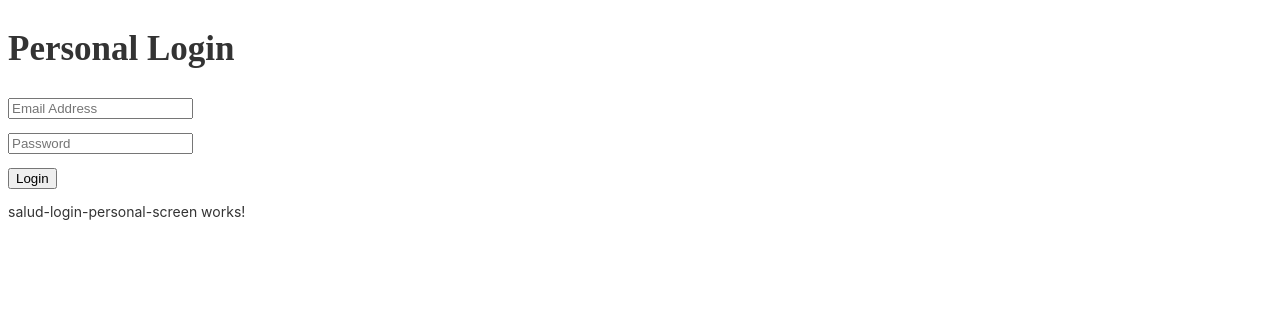
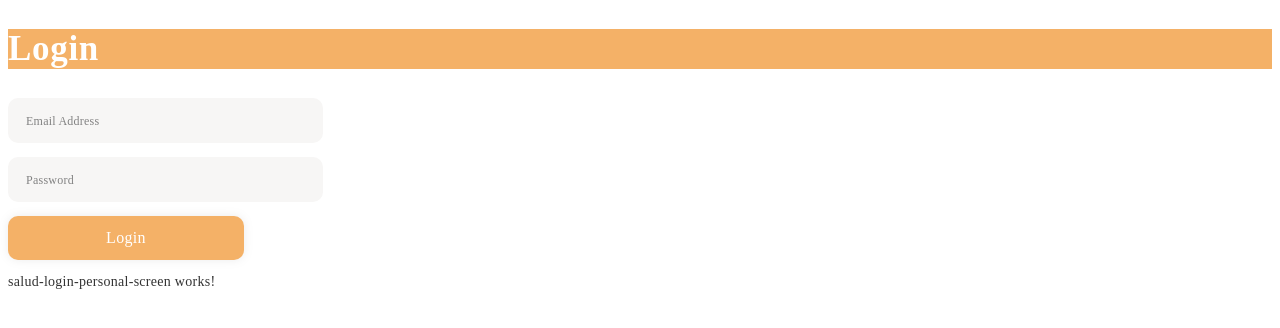
Before and after one commit to Salud-Team/SaludDevelopment, an Angular app in the folder angular-salud-app/: page /salud-login-personal-screen in a window 1280 px wide. Shown: the top 328 px of the page. Built offline with nearby package versions, Linux system fonts and the light colour scheme.

Commit message:
css updates -> login screen progress, global font updated

```diff
--- a/angular-salud-app/src/app/salud-login-personal-screen/salud-login-personal-screen.component.html
+++ b/angular-salud-app/src/app/salud-login-personal-screen/salud-login-personal-screen.component.html
@@ -1,11 +1,14 @@
 <div id="head">
     <div id="title">
-        <h2>Personal Login</h2>
+        <h2>Login</h2>
     </div>
+    <!-- <div id="subtite">
+        <p id="subtitle-p">Welcome back!</p>
+    </div>    -->
 </div>
 
 <div id="inputbody">
-    <div id="input boxes">
+    <div id="inputboxes">
         <input type="text" placeholder="Email Address" id="EmailBox" #emailbox/>
         <p>
         <input type="password" placeholder="Password" id="PasswordBox" #passwordbox/>
@@ -13,7 +16,7 @@
     </div>
     <div id="buttons">
         <p>
-            <button (click)="login(emailbox.value, passwordbox.value)"> Login </button>
+            <button (click)="login(emailbox.value, passwordbox.value)">Login</button>
         </p>
 
     </div>
--- a/angular-salud-app/src/app/salud-login-personal-screen/salud-login-personal-screen.component.scss
+++ b/angular-salud-app/src/app/salud-login-personal-screen/salud-login-personal-screen.component.scss
@@ -1,6 +1,65 @@
+// Global
+#title {
+    background: #F4B167;
+    // padding-top: 110px;
+    // padding-bottom: 58px;
+}
+
 h2 {
-    font-family: Poppins;
-    font-style: normal;
     font-weight: 600;
     font-size: 35px;
+
+    color: #FFFFFF;
+    // line-height: 52px;
 }
+
+// Containers
+#inputbody {
+    margin: auto;
+    // padding-top: 96px;
+    // padding-bottom: 200px;
+
+}
+// #inputboxes {
+//     // padding-bottom: 40px;
+// }
+
+// Header
+// #subtitle-p {
+//     font-weight: normal;
+//     font-size: 14px;
+// }
+
+// Input Fields
+input {
+    width: 311px;
+    height: 43px;
+
+    background: #F7F6F5;
+    border: none;
+    border-radius: 10px;
+}
+::placeholder {
+    // Font
+    font-size: 12px;
+    letter-spacing: 0.02em;
+    color: #828282;
+
+    padding: 16px;
+}
+// Buttons
+button {
+    width: 236px;
+    height: 44px;
+
+    background: #F4B167;
+    box-shadow: 0px 0px 10px rgba(130, 130, 130, 0.15);
+    border: none;
+    border-radius: 10px;
+
+    // Font
+    font-weight: normal;
+    font-size: 16px;
+    letter-spacing: 0.02em;
+    color: #FFFFFF;
+}
--- a/angular-salud-app/src/styles.scss
+++ b/angular-salud-app/src/styles.scss
@@ -1 +1,14 @@
 /* You can add global styles to this file, and also import other style files */
+* {
+    font-family: Poppins;
+    font-style: normal;
+    letter-spacing: 0.02em;
+
+    // margin: 0;
+}
+// Global Colors
+
+
+// @media screen and (max-width: 375px) {
+//     visibility: hidden;
+// }
```
